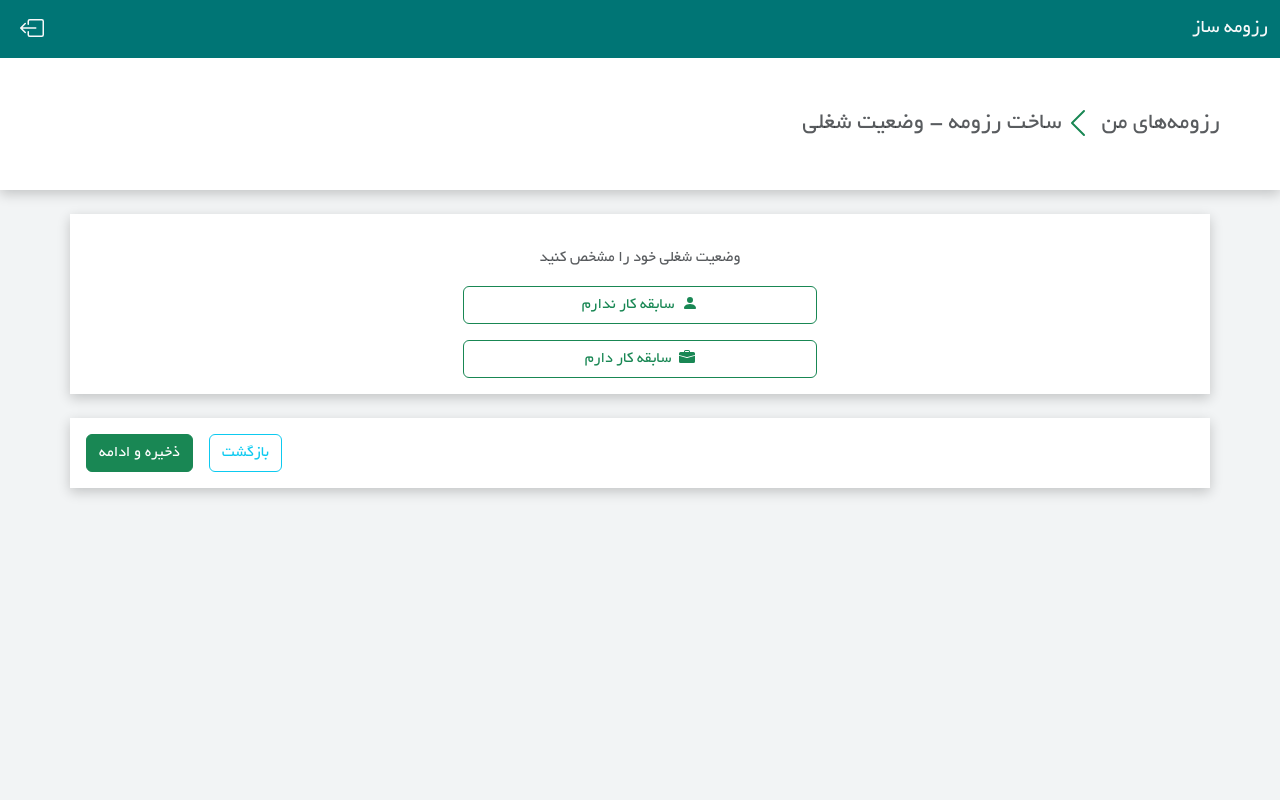
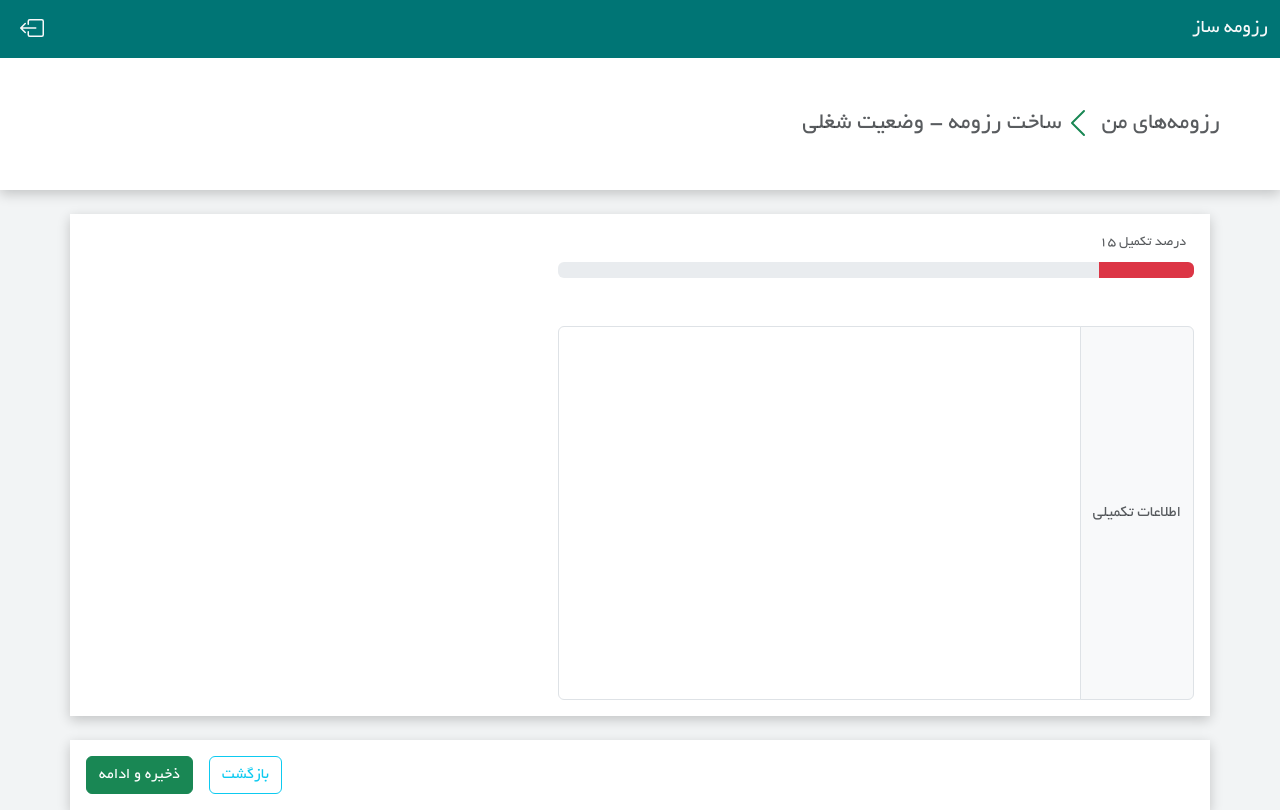
Before and after one commit to nimaessi/Resume, a React (Vite) app: page /resume/additional-information in a window 1280 px wide. Built offline with nearby package versions, Linux system fonts and the light colour scheme.

Commit message:
additional-information finish 🧑‍💻

```diff
--- a/src/App.jsx
+++ b/src/App.jsx
@@ -7,6 +7,7 @@ import Steps from './components/resume/steps/Steps';
 import Education from './components/resume/education/Education';
 import JobExperience from './components/resume/job-experience/JobExperience';
 import Skills from './components/resume/skills/Skills';
+import FurtherInformation from './components/resume/further-information/FurtherInformation';
 
 function App() {
 
@@ -21,6 +22,7 @@ function App() {
         <Route path = "/resume/education" element = {<Education />} />
         <Route path = "/resume/job-experience" element = {<JobExperience />} />
         <Route path = "/resume/skills" element = {<Skills />} />
+        <Route path = "/resume/additional-information" element = {<FurtherInformation />} />
       </Route>
     </Routes>
    </BrowserRouter>
--- /dev/null
+++ b/src/components/resume/further-information/FurtherInformation.jsx
@@ -0,0 +1,40 @@
+import { Col, Form, InputGroup, Row } from "react-bootstrap";
+import Resume from "../Resume";
+import MyProgressBar from "../../module/ProgressBar";
+import InputGroupText from "react-bootstrap/esm/InputGroupText";
+import { useDispatch, useSelector } from "react-redux";
+import { selectInformation, setBasicInfo } from "../../../features/information/informationSlice";
+
+const FurtherInformation = () => {
+
+    const dispatch = useDispatch();
+    const info = useSelector(selectInformation);
+    const handleChange = (event) => {
+        dispatch(setBasicInfo({field: event.target.name, value: event.target.value}));
+    }
+  return (
+    <Resume>
+        <Row>
+            <Col md = {7}>
+                <MyProgressBar />
+                <InputGroup>
+                    <InputGroupText className = "mt-5 text-muted">اطلاعات تکمیلی</InputGroupText>
+                    <Form.Control
+                        style = {{resize: "none"}}
+                        value = {info.additionalInformation || ""}
+                        rows = {15}
+                        maxLength = {500}
+                        onChange = {handleChange}
+                        className = "mt-5 text-muted"
+                        name = "additionalInformation"
+                        as = "textarea"
+                        aria-label = "اطلاعات تکمیلی" />
+                </InputGroup>
+            </Col>
+            <Col md = {5}></Col>
+        </Row>
+    </Resume>
+  )
+}
+
+export default FurtherInformation;
--- a/src/components/resume/steps/Steps.jsx
+++ b/src/components/resume/steps/Steps.jsx
@@ -32,7 +32,7 @@ const Steps = () => {
                 </Link>
             </ListGroup.Item>
             <ListGroup.Item className = "border border-0 p-2 m-2">
-                <Link className = "nav-link text-muted fs-5" to = "/resume/basic-info">
+                <Link className = "nav-link text-muted fs-5" to = "/resume/additional-information">
                     <Icon.PlusCircle className = "me-2" />
                      اطلاعات تکمیلی
                 </Link>
--- a/src/features/information/informationSlice.js
+++ b/src/features/information/informationSlice.js
@@ -11,6 +11,7 @@ const initialState = {
     province: "",
     city: "",
     address: "",
+    additionalInformation: "",
     salary: 0,
     birthday: ""
 
@@ -32,7 +33,8 @@ const informationSlice = createSlice({
             state.maritalStatus = "",
             state.province = "",
             state.city = "",
-            state.address = ""
+            state.address = "",
+            state.additionalInformation = "",
             state.salary = 0,
             state.birthday = ""
 
```
